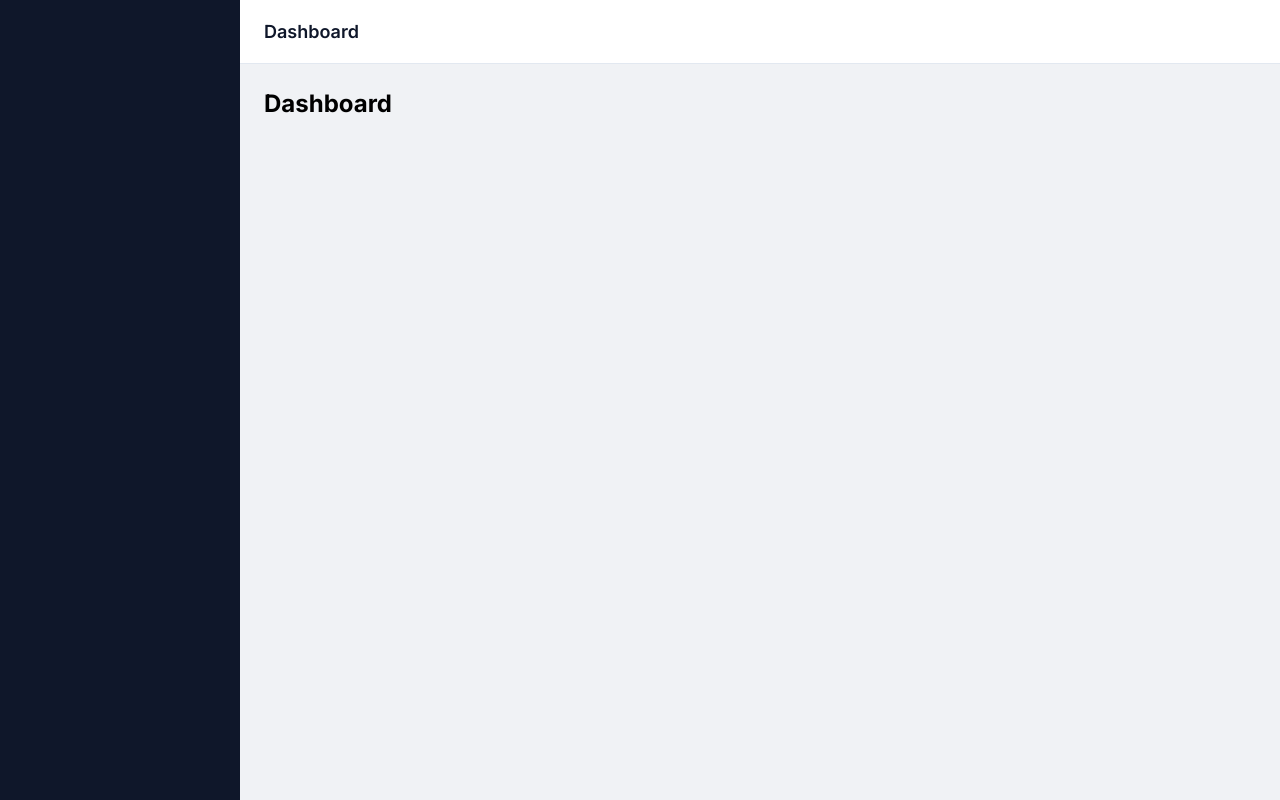
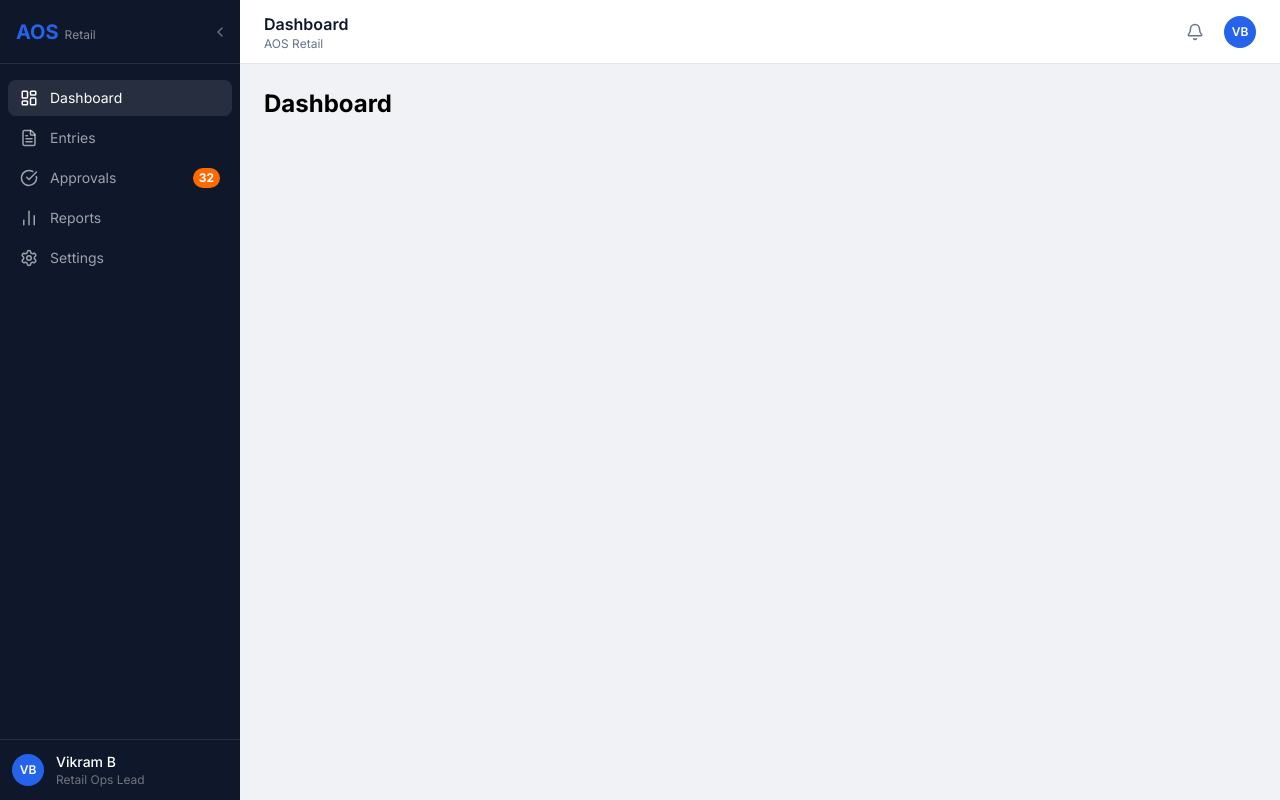
Before and after one commit to ailab-dev0/AOS-Retail, a Next.js app: page / in a window 1280 px wide. Built offline with nearby package versions, Linux system fonts and the light colour scheme.

Commit message:
feat: Sidebar + Topbar + AppLayout — layout worker complete

```diff
--- a/src/components/layout/AppLayout.tsx
+++ b/src/components/layout/AppLayout.tsx
@@ -3,21 +3,23 @@ import React, { useState } from 'react';
 import Sidebar from './Sidebar';
 import Topbar from './Topbar';
 import { usePathname } from 'next/navigation';
+import entriesJson from '@/data/entries.json';
+import type { Entry } from '@/data/types';
 
-const PAGE_TITLES: Record<string, string> = {
-  '/': 'Dashboard', '/entries': 'Entries', '/approvals': 'Approvals', '/reports': 'Reports', '/settings': 'Settings',
-};
+const ALL = entriesJson as Entry[];
+const PAGE_TITLES: Record<string, string> = { '/': 'Dashboard', '/entries': 'Entries', '/approvals': 'Approvals', '/reports': 'Reports', '/settings': 'Settings' };
+const PAGE_BREADCRUMBS: Record<string, string> = { '/': 'AOS Retail', '/entries': 'AOS Retail / Entries', '/approvals': 'AOS Retail / Approvals', '/reports': 'AOS Retail / Reports', '/settings': 'AOS Retail / Settings' };
 
 export default function AppLayout({ children }: { children: React.ReactNode }) {
   const [collapsed, setCollapsed] = useState(false);
   const pathname = usePathname();
-  const title = PAGE_TITLES[pathname] ?? 'AOS Dashboard';
+  const pendingCount = ALL.filter((e: Entry) => e.approvalStatus === 'Pending').length;
   return (
-    <div className="flex h-screen overflow-hidden bg-[#f0f2f5]">
-      <Sidebar collapsed={collapsed} onToggle={() => setCollapsed(c => !c)} pendingCount={18} />
+    <div className="flex h-screen overflow-hidden">
+      <Sidebar collapsed={collapsed} onToggle={() => setCollapsed(c => !c)} pendingCount={pendingCount} />
       <div className="flex-1 flex flex-col overflow-hidden">
-        <Topbar title={title} breadcrumb="AOS Retail" />
-        <main className="flex-1 overflow-y-auto p-6">{children}</main>
+        <Topbar title={PAGE_TITLES[pathname] ?? 'AOS Dashboard'} breadcrumb={PAGE_BREADCRUMBS[pathname]} />
+        <main className="flex-1 overflow-y-auto p-6 bg-[#f0f2f5]">{children}</main>
       </div>
     </div>
   );
--- a/src/components/layout/Sidebar.tsx
+++ b/src/components/layout/Sidebar.tsx
@@ -1,4 +1,47 @@
 'use client';
-export default function Sidebar({ collapsed, onToggle, pendingCount }: { collapsed: boolean; onToggle: () => void; pendingCount: number }) {
-  return <nav className={`${collapsed ? 'w-16' : 'w-60'} bg-[#0f172a] flex-shrink-0 transition-all duration-200`} />;
+import Link from 'next/link';
+import { usePathname } from 'next/navigation';
+import { LayoutDashboard, FileText, CheckCircle, BarChart2, Settings, ChevronLeft, ChevronRight } from 'lucide-react';
+
+const NAV = [
+  { label: 'Dashboard', icon: LayoutDashboard, href: '/' },
+  { label: 'Entries', icon: FileText, href: '/entries' },
+  { label: 'Approvals', icon: CheckCircle, href: '/approvals', badge: true },
+  { label: 'Reports', icon: BarChart2, href: '/reports' },
+  { label: 'Settings', icon: Settings, href: '/settings' },
+];
+
+interface SidebarProps { collapsed: boolean; onToggle: () => void; pendingCount: number; }
+
+export default function Sidebar({ collapsed, onToggle, pendingCount }: SidebarProps) {
+  const pathname = usePathname();
+  return (
+    <aside className={`${collapsed ? 'w-16' : 'w-60'} bg-[#0f172a] flex-shrink-0 flex flex-col transition-all duration-200 overflow-hidden`}>
+      <div className="flex items-center h-16 px-4 border-b border-white/10 relative">
+        {!collapsed && (<div><span className="text-[#2563eb] font-bold text-xl">AOS</span><span className="text-white/50 text-xs ml-1.5">Retail</span></div>)}
+        {collapsed && <span className="text-[#2563eb] font-bold text-xl mx-auto">A</span>}
+        <button onClick={onToggle} className="absolute right-2 top-1/2 -translate-y-1/2 text-white/40 hover:text-white p-1 rounded">
+          {collapsed ? <ChevronRight size={16} /> : <ChevronLeft size={16} />}
+        </button>
+      </div>
+      <nav className="flex-1 px-2 py-4 space-y-1">
+        {NAV.map(({ label, icon: Icon, href, badge }) => {
+          const active = pathname === href;
+          return (
+            <Link key={href} href={href} className={`flex items-center gap-3 px-3 py-2 rounded-lg text-sm transition-colors ${active ? 'bg-white/10 text-white' : 'text-white/60 hover:text-white hover:bg-white/5'}`}>
+              <Icon size={18} className="flex-shrink-0" />
+              {!collapsed && <span className="flex-1">{label}</span>}
+              {!collapsed && badge && pendingCount > 0 && (
+                <span className="bg-orange-500 text-white text-xs font-bold px-1.5 py-0.5 rounded-full min-w-[20px] text-center">{pendingCount}</span>
+              )}
+            </Link>
+          );
+        })}
+      </nav>
+      <div className="border-t border-white/10 p-3 flex items-center gap-3">
+        <div className="w-8 h-8 rounded-full bg-[#2563eb] flex items-center justify-center text-white text-xs font-semibold flex-shrink-0">VB</div>
+        {!collapsed && (<div className="overflow-hidden"><div className="text-white text-sm font-medium truncate">Vikram B</div><div className="text-white/40 text-xs truncate">Retail Ops Lead</div></div>)}
+      </div>
+    </aside>
+  );
 }
--- a/src/components/layout/Topbar.tsx
+++ b/src/components/layout/Topbar.tsx
@@ -1,3 +1,16 @@
-export default function Topbar({ title, breadcrumb }: { title: string; breadcrumb?: string }) {
-  return <div className="h-16 bg-white border-b border-[#e2e8f0] px-6 flex items-center"><h2 className="text-lg font-semibold text-[#0f172a]">{title}</h2></div>;
+import { Bell } from 'lucide-react';
+interface TopbarProps { title: string; breadcrumb?: string; }
+export default function Topbar({ title, breadcrumb }: TopbarProps) {
+  return (
+    <header className="h-16 bg-white border-b border-[#e2e8f0] px-6 flex items-center justify-between flex-shrink-0">
+      <div>
+        <h2 className="text-base font-semibold text-[#0f172a]">{title}</h2>
+        {breadcrumb && <p className="text-xs text-[#64748b]">{breadcrumb}</p>}
+      </div>
+      <div className="flex items-center gap-3">
+        <button className="text-[#64748b] hover:text-[#0f172a] p-2 rounded-lg hover:bg-[#f1f5f9]"><Bell size={18} /></button>
+        <div className="w-8 h-8 rounded-full bg-[#2563eb] flex items-center justify-center text-white text-xs font-semibold cursor-pointer">VB</div>
+      </div>
+    </header>
+  );
 }
```
